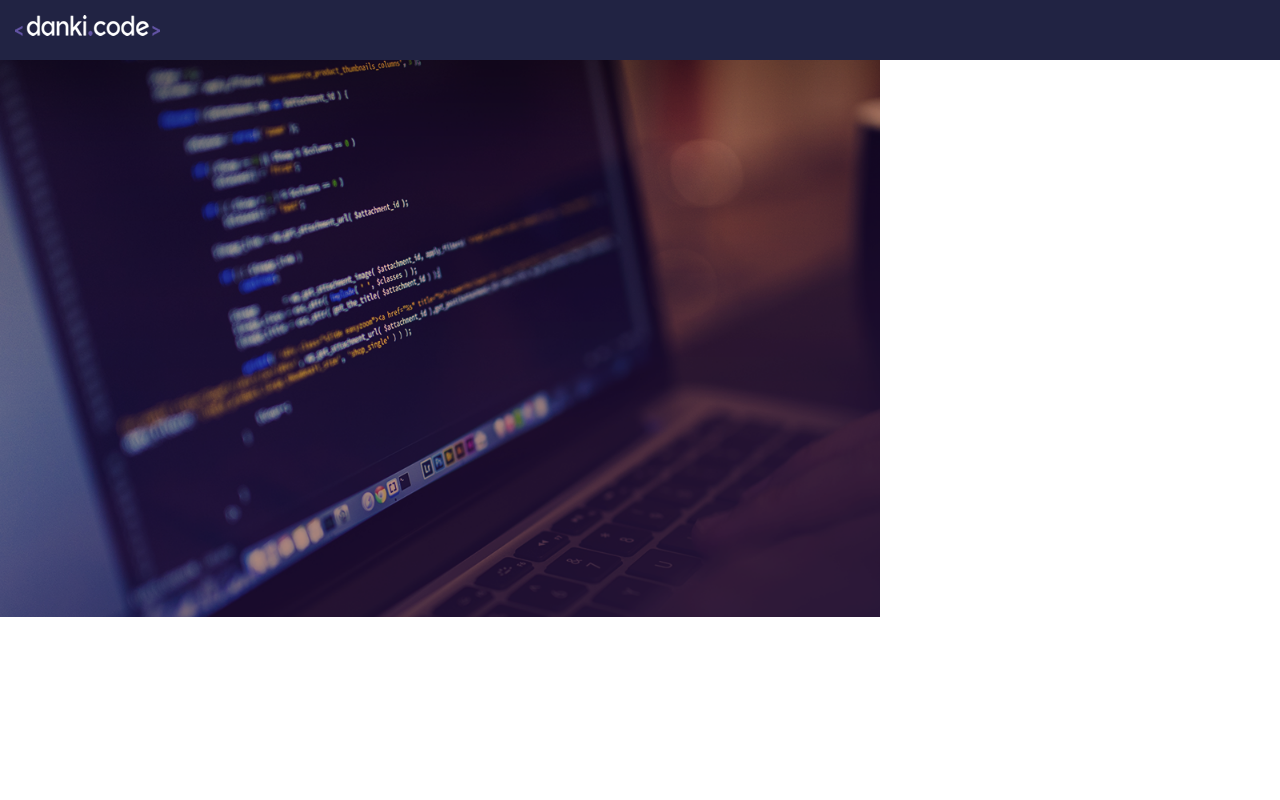
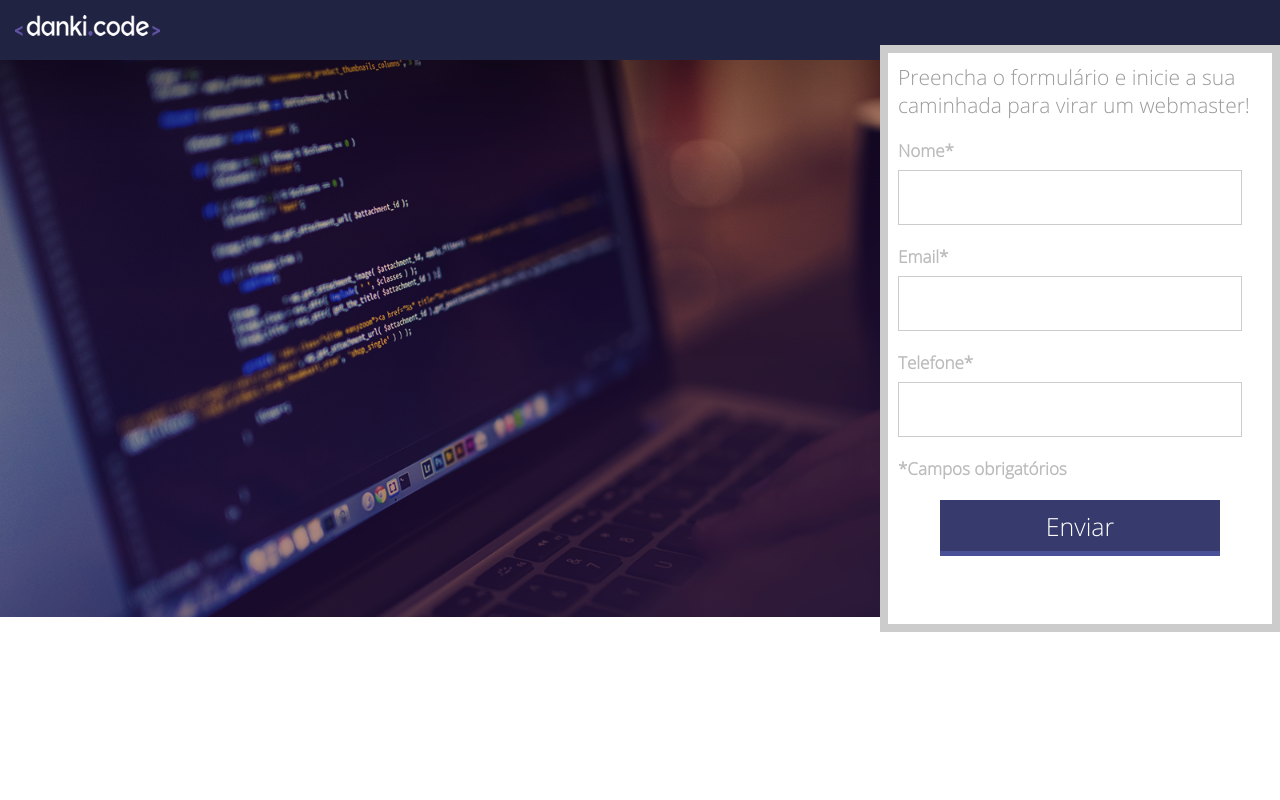
Before and after one commit to mateus040/Curso_DankiCode, a PHP site: page / in a window 1280 px wide. Run offline with PHP 8.4, Linux system fonts and the light colour scheme.

Commit message:
criando formulário

```diff
--- a/Curso WebMaster Front-End/HTML_CSS/Design_Responsivo/Projeto_01/css/style.css
+++ b/Curso WebMaster Front-End/HTML_CSS/Design_Responsivo/Projeto_01/css/style.css
@@ -2,10 +2,16 @@
     margin: 0;
     padding: 0;
     box-sizing: border-box;
+    font-family: 'Open Sans';
 }
 
 html,body{
     height: 100%;
+}
+
+@font-face{
+    src: url('../fonts/OpenSans-Light.ttf');
+    font-family: 'Open Sans';
 }
 
 .center{
@@ -36,8 +42,64 @@ html,body{
 }
 
 .form{
+    padding: 10px;
     width: 400px;
-    height: 100%;
+    height: calc(100% + 30px);
     float: right;
     background-color: #fff;
+    position: relative;
+    top: -15px;
+    border: 8px solid #ccc;
 }
+
+.form h2{
+    font-weight: normal;
+    color: #999999;
+    font-size: 21px;
+}
+
+.input-container{
+    margin-top: 20px;
+}
+
+.input-container span,.form p{
+    display: inline-block;
+    width: 100%;
+    color: #BBBBBB;
+    font-size: 17px;
+    font-weight: bold;
+}
+
+.form p{
+    margin: 20px 0;
+}
+
+.input-container input{
+    margin-top: 8px;
+    width: 344px;
+    height: 55px;
+    border: 1px solid #ccc;
+}
+
+.form .input-submit-container{
+    text-align: center;
+}
+
+.form input[type=submit]{
+    border: 0;
+    width: 280px;
+    height: 56px;
+    background-color: #363a6d;
+    color: #fff;
+    font-size: 25px;
+    display: inline-block;
+    border-bottom: 5px solid #4a5097;
+    border-top: 0;
+    border-right: 0;
+    border-left: 0;
+    cursor: pointer;
+}
+
+.form input[type=submit]:hover{
+    background-color: #323665;
+}
--- a/Curso WebMaster Front-End/HTML_CSS/Design_Responsivo/Projeto_01/index.html
+++ b/Curso WebMaster Front-End/HTML_CSS/Design_Responsivo/Projeto_01/index.html
@@ -19,7 +19,30 @@
         <div class="center">
             <div class="form">
                 <form>
+                    <h2>Preencha o formulário e inicie a sua caminhada para virar um webmaster!</h2>
+                    <form>
+                        <div class="input-container">
+                            <span>Nome*</span>
+                            <input type="text" name="nome" required>
+                        </div>
 
+                        <div class="input-container">
+                            <span>Email*</span>
+                            <input type="email" name="email" required>
+                        </div>
+
+                        <div class="input-container">
+                            <span>Telefone*</span>
+                            <input type="number" name="telefone" required>
+                        </div>
+
+                        <p class="warning">*Campos obrigatórios</p>
+
+                        <div class="input-submit-container">
+                            <input type="submit" name="acao" value="Enviar">
+                        </div>
+
+                    </form>
                 </form>
             </div>
         </div>
```
Also changed, not shown: Curso WebMaster Front-End/HTML_CSS/Design_Responsivo/Projeto_01/fonts/OpenSans-Light.ttf (added).
